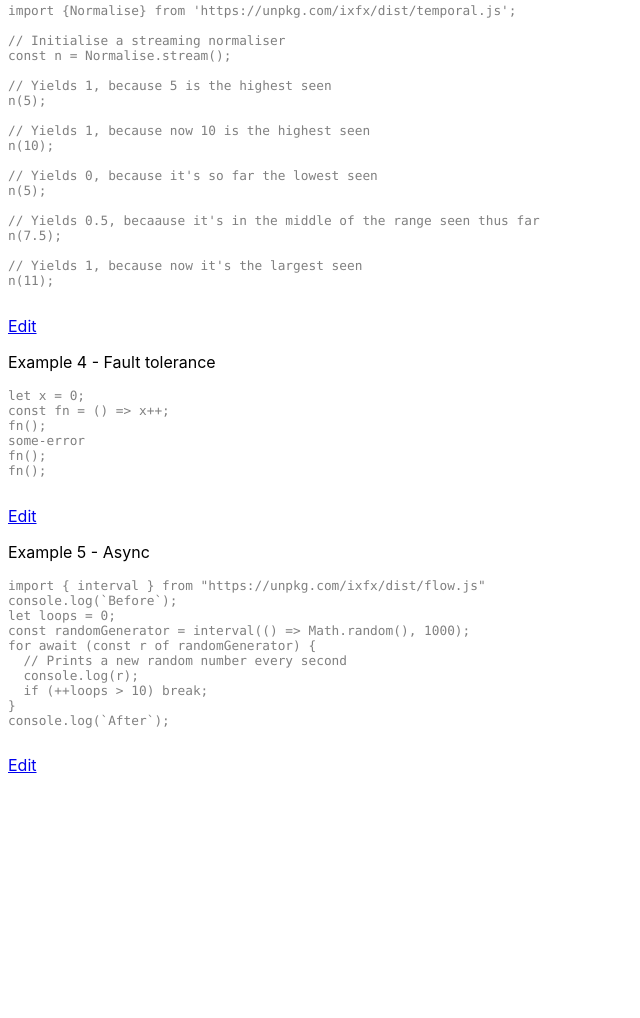
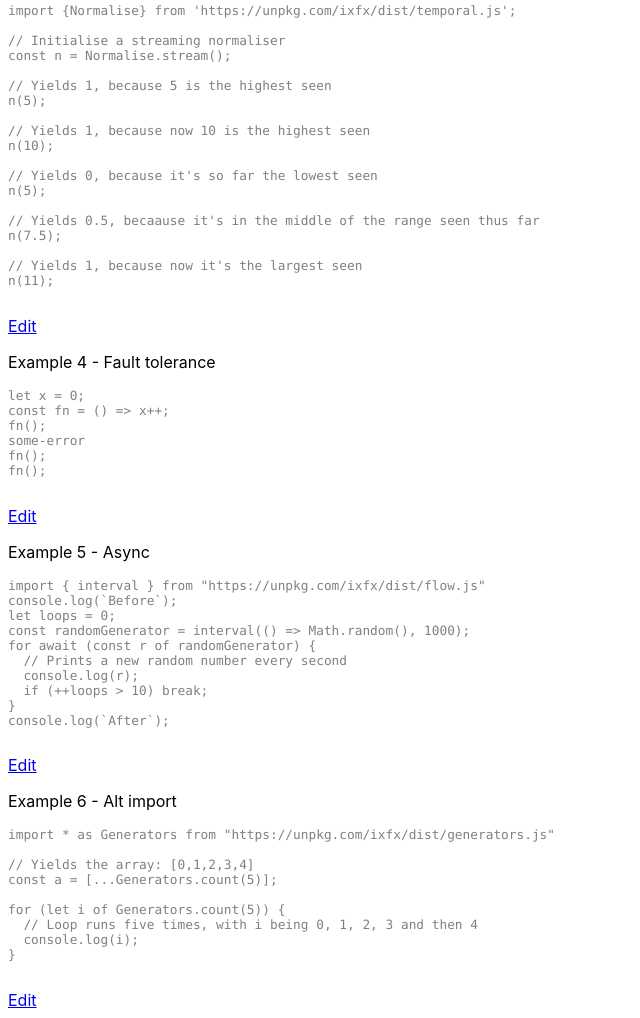
Before and after one commit to ClintH/repl-pad, a website with bundled scripts: page docs/index.html in a window 1280 px wide. Shown: the part 553-1571 px from the top of the page, without its empty margins (0-640 px from the left). Before the commit the page ends 1336 px from the top, so only its background shows below. Built offline with nearby package versions, Linux system fonts and the light colour scheme.

Commit message:
Update index.html

```diff
--- a/docs/index.html
+++ b/docs/index.html
@@ -107,6 +107,19 @@ for await (const r of randomGenerator) {
 }
 console.log(`After`);
   </pre>
+
+    <p>Example 6 - Alt import</p>
+    <pre>
+import * as Generators from "https://unpkg.com/ixfx/dist/generators.js"
+
+// Yields the array: [0,1,2,3,4]
+const a = [...Generators.count(5)];
+
+for (let i of Generators.count(5)) {
+  // Loop runs five times, with i being 0, 1, 2, 3 and then 4
+  console.log(i);
+}
+  </pre>
   </main>
 </body>
 
```
